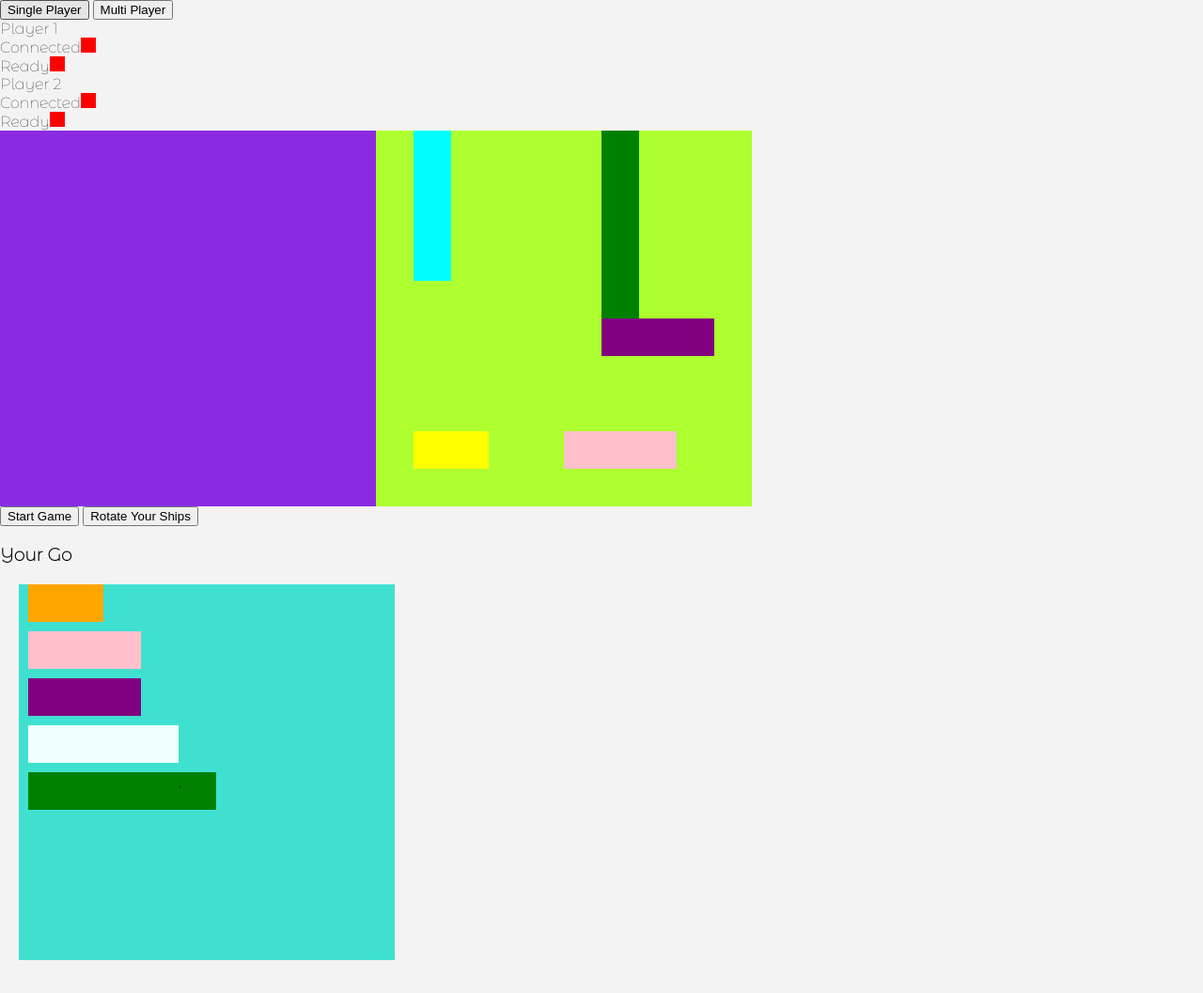
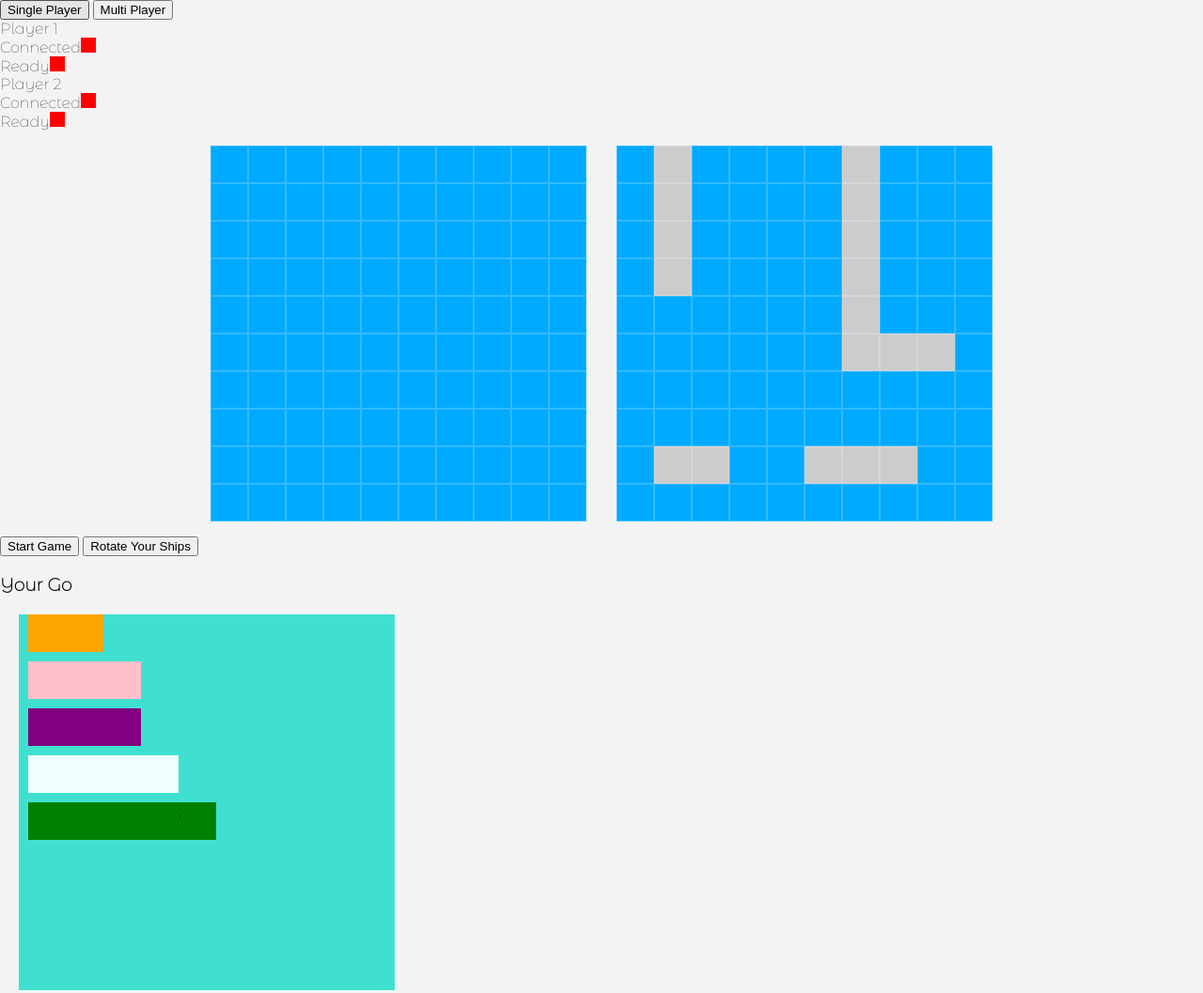
Before and after one commit to daedalus1215/battleship, a website: page public/singlePlayer.html in a window 1280 px wide. Shown: the whole page at 94% size. Drawn offline with nearby package versions, Linux system fonts and the light colour scheme.

Commit message:
Update a few style thing: 1. Add dom and body styles: easier to size elements 2. Give lines for grids 3. Remove individual colors on ships 4. Start to shift on overall grid/ship styles

```diff
--- a/public/singlePlayer.html
+++ b/public/singlePlayer.html
@@ -30,8 +30,8 @@
     </div>
 
     <div class="container">
-      <div class="grid grid-user"></div>
-      <div class="grid grid-computer"></div>
+      <div class="battleship-grid grid grid-user"></div>
+      <div class="battleship-grid grid grid-computer"></div>
     </div>
 
     <div class="hidden-info">
--- a/public/style.css
+++ b/public/style.css
@@ -2,11 +2,13 @@ body {
   min-width: 915px;
   font-family: 'Montserrat Alternates', sans-serif;
   margin: 0;
-  background-color: #F3F3F3;
+  background-color: #f3f3f3;
   overflow-x: hidden;
 }
 
-*, *::before, *::after {
+*,
+*::before,
+*::after {
   /* make sizing elements easier */
   box-sizing: border-box;
 }
@@ -34,15 +36,16 @@ body {
 
 .btn {
   background-color: hsl(30, 100%, 50%);
-  padding: .5em 1em;
+  padding: 0.5em 1em;
   outline: none;
   text-decoration: none;
   cursor: pointer;
-  border-radius: .2em;
+  border-radius: 0.2em;
   color: #333;
 }
 
-.btn:hover, btn:focus {
+.btn:hover,
+btn:focus {
   background-color: hsl(30, 100%, 40%);
 }
 
@@ -54,11 +57,29 @@ body {
   width: 100%;
   transform: rotateY(180deg);
   pointer-events: none;
-  opacity: .25;
+  opacity: 0.25;
 }
 
 .container {
   display: flex;
+  justify-content: center;
+  width: 100%;
+}
+
+.battleship-grid {
+  margin: 2vmin;
+  display: grid;
+  background-color: hsl(200, 100%, 50%);
+  grid-template-rows: repeat(10, 4.6vm);
+  grid-template-columns: repeat(10, 4.6vm);
+}
+.battleship-grid div {
+  border: 1px solid hsla(0, 0%, 100%, 0.2);
+}
+
+.taken,
+.ship {
+  background-color: hsla(0, 0%, 80%);
 }
 
 .grid-user {
@@ -66,8 +87,6 @@ body {
   height: 400px;
   display: flex;
   flex-wrap: wrap;
-  background-color: blueviolet;
-  /* margin: 20px; */
 }
 
 .grid div {
@@ -80,8 +99,6 @@ body {
   height: 400px;
   display: flex;
   flex-wrap: wrap;
-  background-color: greenyellow;
-  /* margin: 20px; */
 }
 
 .grid-display {
@@ -179,25 +196,6 @@ body {
   height: 40px;
 }
 
-.destroyer {
-  background-color: yellow;
-}
-.submarine {
-  background-color: orange;
-}
-.submarine {
-  background-color: pink;
-}
-.cruiser {
-  background-color: purple;
-}
-.battleship {
-  background-color: aqua;
-}
-.carrier {
-  background-color: green;
-}
-
 .boom {
   background-color: red;
 }
```
